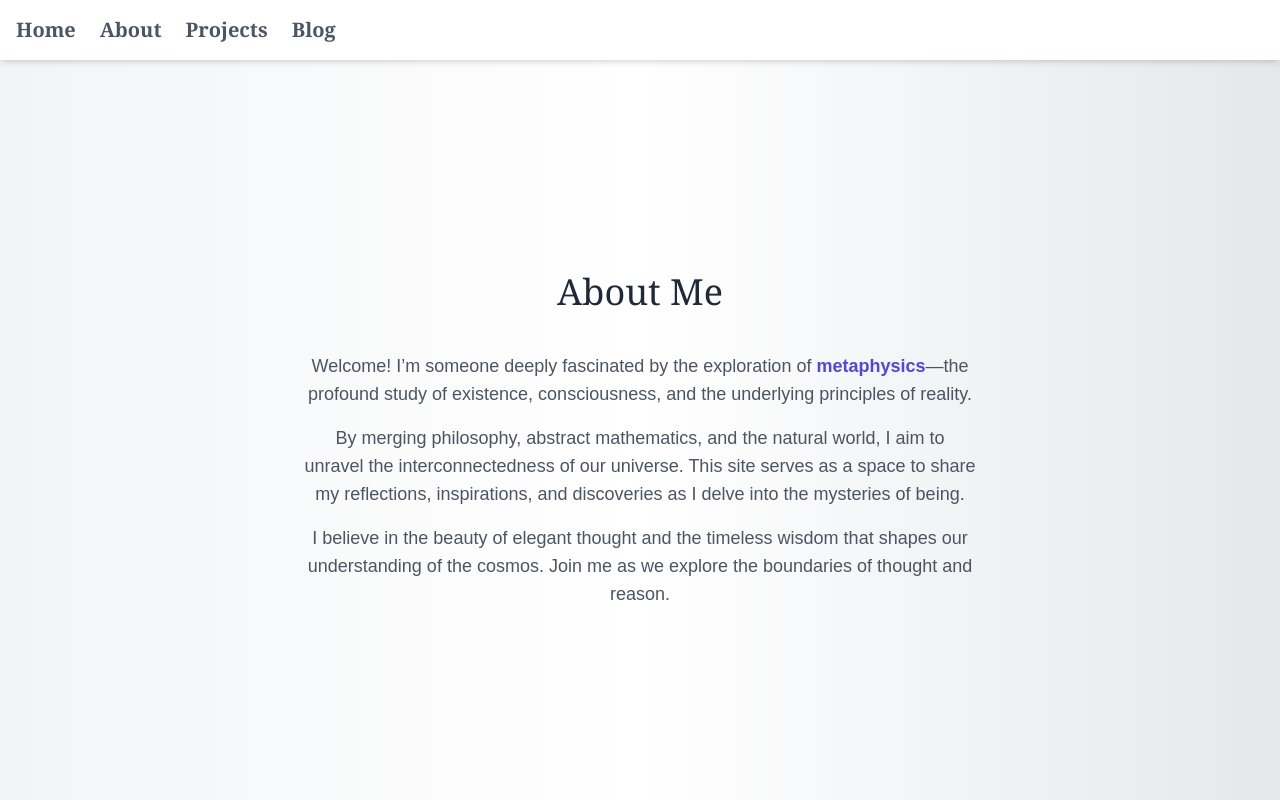
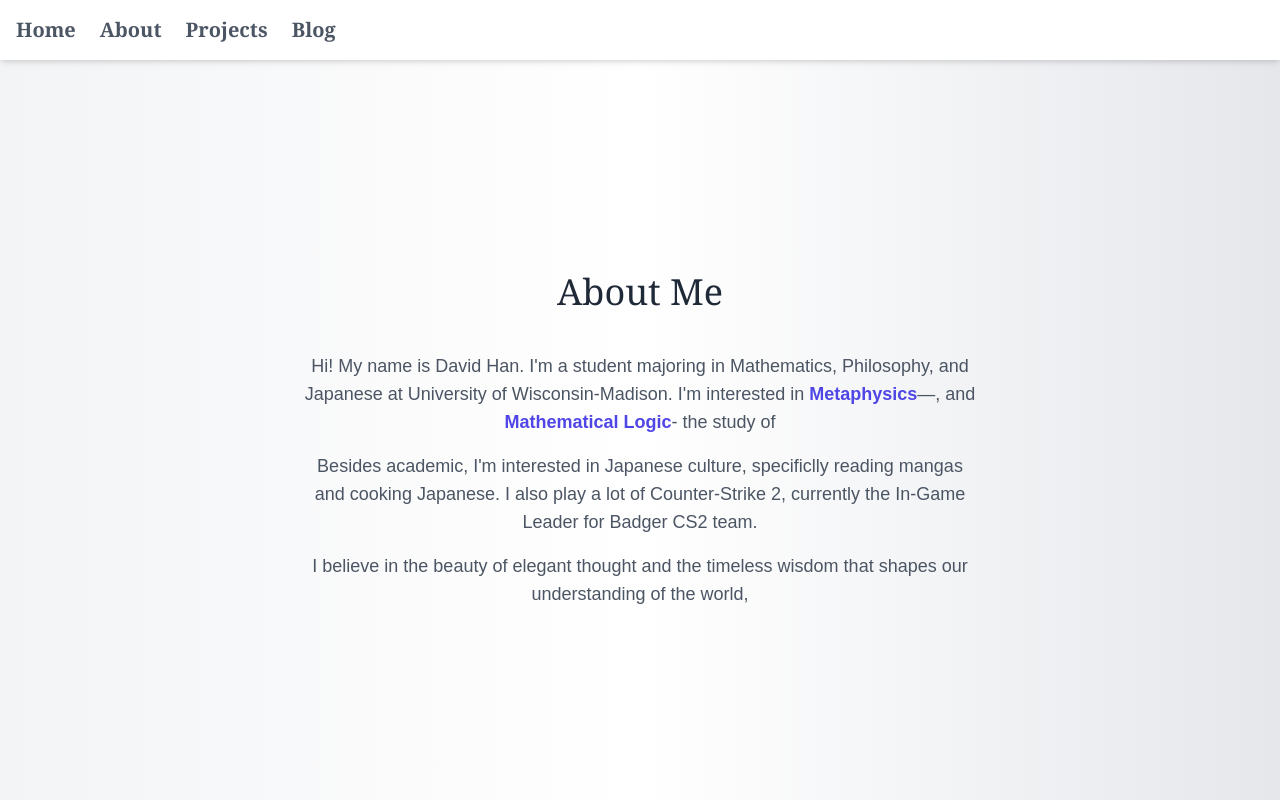
Before and after one commit to EMTDavid/Website, a Next.js app: page /about in a window 1280 px wide. Shown: the top 800 px of the page. Built offline with nearby package versions, Linux system fonts and the light colour scheme.

Commit message:
about me

```diff
--- a/src/pages/about.tsx
+++ b/src/pages/about.tsx
@@ -10,16 +10,15 @@ const About = () => {
           About Me
         </h1>
         <p className="mt-4 text-lg text-gray-600 text-center max-w-2xl">
-          Welcome! I’m someone deeply fascinated by the exploration of
-          <span className="text-indigo-600 font-semibold"> metaphysics</span>—the profound study of existence,
-          consciousness, and the underlying principles of reality.
+          Hi! My name is David Han. I'm a student majoring in Mathematics, Philosophy, and Japanese at University of Wisconsin-Madison.
+          I'm interested in <span className="text-indigo-600 font-semibold"> Metaphysics</span>—, and <span className="text-indigo-600 font-semibold"> Mathematical Logic</span>
+          - the study of
         </p>
         <p className="mt-4 text-lg text-gray-600 text-center max-w-2xl">
-          By merging philosophy, abstract mathematics, and the natural world, I aim to unravel the interconnectedness of our universe.
-          This site serves as a space to share my reflections, inspirations, and discoveries as I delve into the mysteries of being.
+          Besides academic, I'm interested in Japanese culture, specificlly reading mangas and cooking Japanese. I also play a lot of Counter-Strike 2, currently the In-Game Leader for Badger CS2 team.
         </p>
         <p className="mt-4 text-lg text-gray-600 text-center max-w-2xl">
-          I believe in the beauty of elegant thought and the timeless wisdom that shapes our understanding of the cosmos. Join me as we explore the boundaries of thought and reason.
+          I believe in the beauty of elegant thought and the timeless wisdom that shapes our understanding of the world,
         </p>
       </main>
       <Footer />
```
